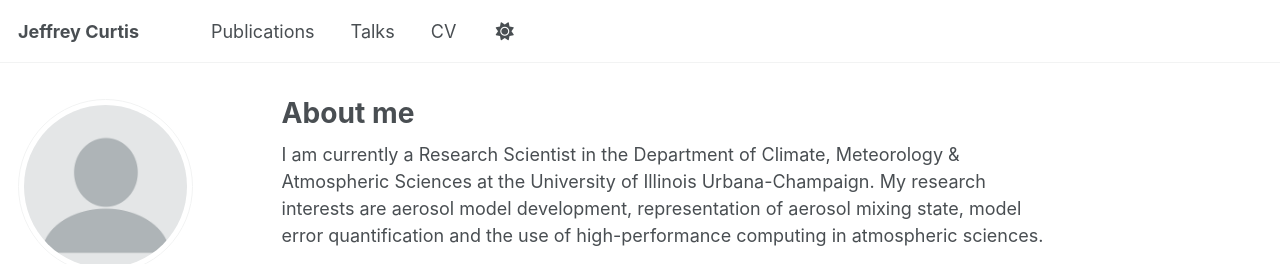
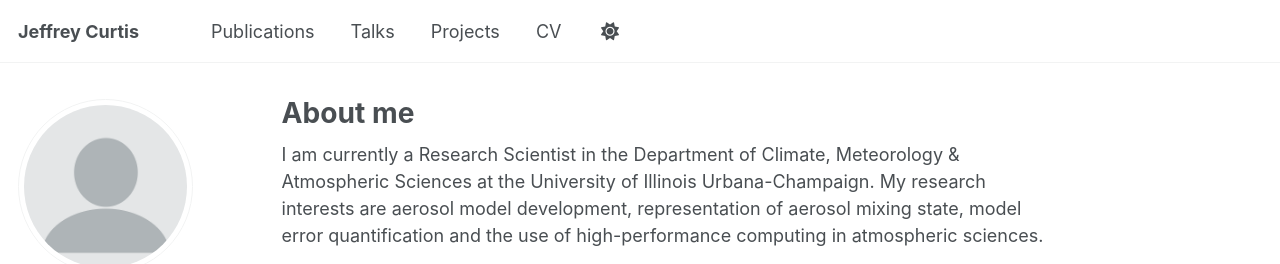
Before and after one commit to jcurtis2/jcurtis2.github.io, a Jekyll site: the page built from _pages/about.md, in a window 1280 px wide. Shown: the top 264 px of the page. Built offline with Jekyll 4.4.1, drawn with Linux system fonts in a browser that asks for light colours; some web fonts are replaced; a script bundle is joined from its source files by our own code; library files that are not in the unit come from our copies.

Commit message:
add in portfolio as projects

```diff
--- a/_data/navigation.yml
+++ b/_data/navigation.yml
@@ -17,8 +17,8 @@ main:
 #  - title: "Teaching"
 #    url: /teaching/
 
-#  - title: "Portfolio"
-#    url: /portfolio/
+  - title: "Projects"
+    url: /portfolio/
 
 #  - title: "Blog Posts"
 #    url: /year-archive/
```
